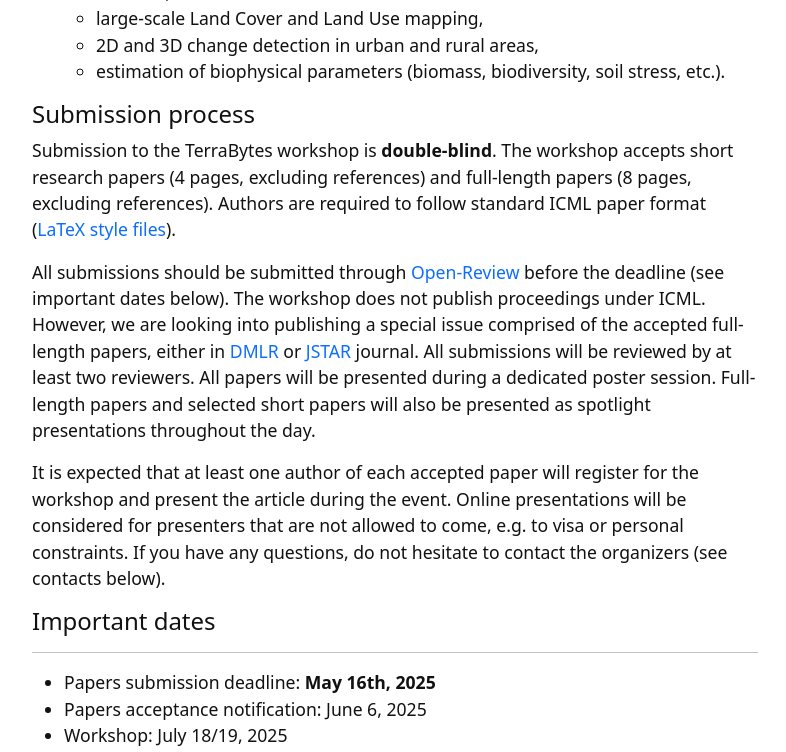
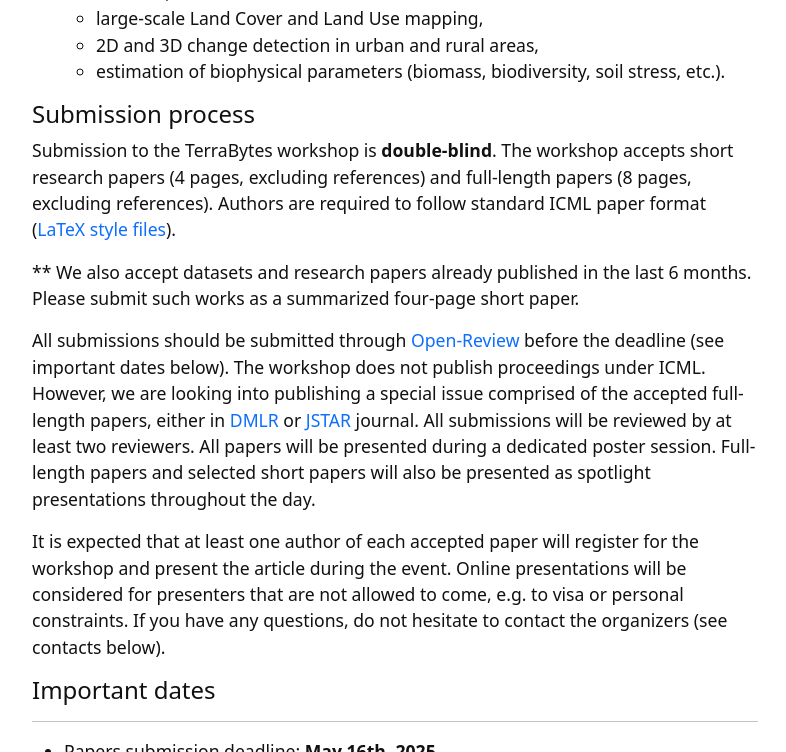
Before and after one commit to TerraBytes-Workshop/terrabytes-workshop.github.io, a Jekyll site: the page built from index.md, in a window 1280 px wide and 900 px high, scrolled down 1418 px, cut to the strip 0-752 px from the top of the window. Shown: the whole strip, without its empty margins (245-1031 px from the left). Built offline with Jekyll 4.4.1, drawn with Linux system fonts in a browser that asks for light colours; our own code applies the rules of GitHub Pages for plain Markdown files.

Commit message:
Update index.md

```diff
--- a/index.md
+++ b/index.md
@@ -43,6 +43,8 @@ We invite submissions on the following topics:
 #### Submission process
 
 Submission to the TerraBytes workshop is **double-blind**. The workshop accepts short research papers (4 pages, excluding references) and full-length papers (8 pages, excluding references). Authors are required to follow standard ICML paper format ([LaTeX style files](https://media.icml.cc/Conferences/ICML2025/Styles/icml2025.zip)).
+
+** We also accept datasets and research papers already published in the last 6 months. Please submit such works as a summarized four-page short paper.
 
 All submissions should be submitted through [Open-Review](https://openreview.net/group?id=ICML.cc/2025/Conference#tab-recent-activity) before the deadline (see important dates below).
 The workshop does not publish proceedings under ICML. However, we are looking into publishing a special issue comprised of the accepted full-length papers, either in [DMLR](https://data.mlr.press/) or [JSTAR](https://ieeexplore-ieee-org.focus.lib.kth.se/xpl/RecentIssue.jsp?punumber=4609443) journal.
```
